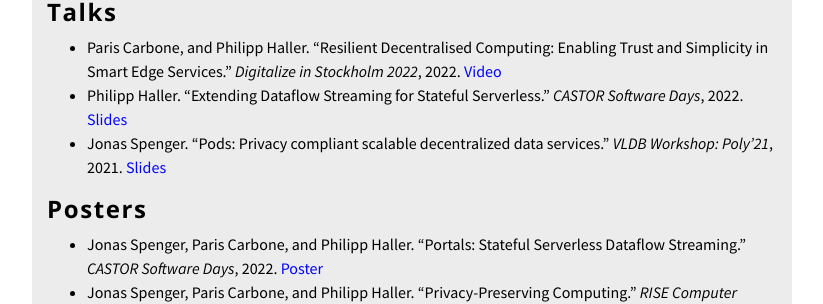
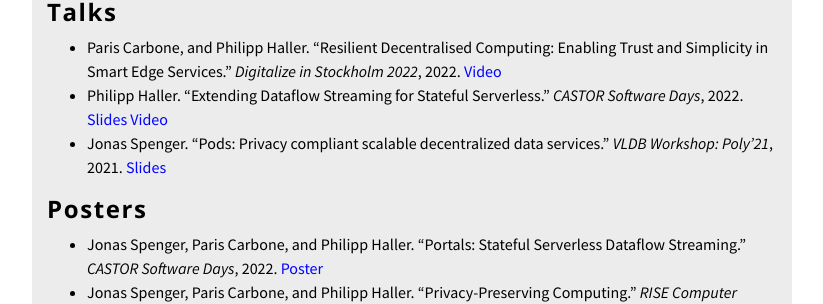
Before and after one commit to portals-project/portals-project.github.io, a Jekyll site: the page built from talks-&-papers.md, in a window 1280 px wide. Shown: the part 449-753 px from the top of the page, without its empty margins (228-1051 px from the left). Built offline with Jekyll 4.4.1, drawn with Linux system fonts in a browser that asks for light colours.

Commit message:
Added video link for CASTOR

```diff
--- a/talks-&-papers.md
+++ b/talks-&-papers.md
@@ -16,7 +16,7 @@ Ideas, New Paradigms, and Reflections on Programming and Software (Onward! ’22
 
 ## Talks
 * Paris Carbone, and Philipp Haller. "Resilient Decentralised Computing: Enabling Trust and Simplicity in Smart Edge Services." *Digitalize in Stockholm 2022*, 2022. [Video](https://www.youtube.com/watch?v=bzpQpm61o2c)
-* Philipp Haller. "Extending Dataflow Streaming for Stateful Serverless." *CASTOR Software Days*, 2022. [Slides](https://speakerdeck.com/phaller/extending-dataflow-streaming-for-stateful-serverless)
+* Philipp Haller. "Extending Dataflow Streaming for Stateful Serverless." *CASTOR Software Days*, 2022. [Slides](https://speakerdeck.com/phaller/extending-dataflow-streaming-for-stateful-serverless) [Video](https://www.youtube.com/watch?v=M5Wv6Y8N2wM)
 * Jonas Spenger. "Pods: Privacy compliant scalable decentralized data services." *VLDB Workshop: Poly'21*, 2021. [Slides](https://drive.google.com/file/d/1-ZUn_sc9_Yny2xcnz4VZtLI_z75tA0El/view?usp=sharing)
 
 ## Posters
```
